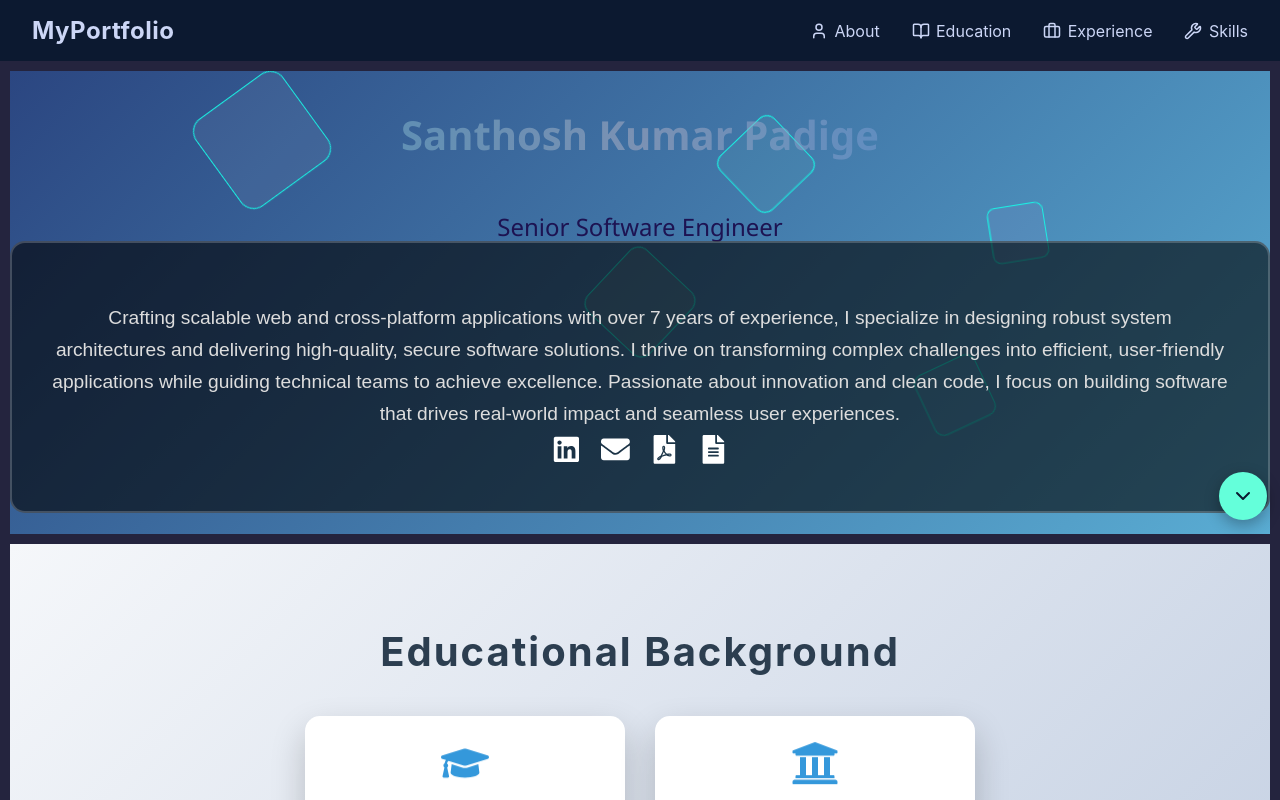
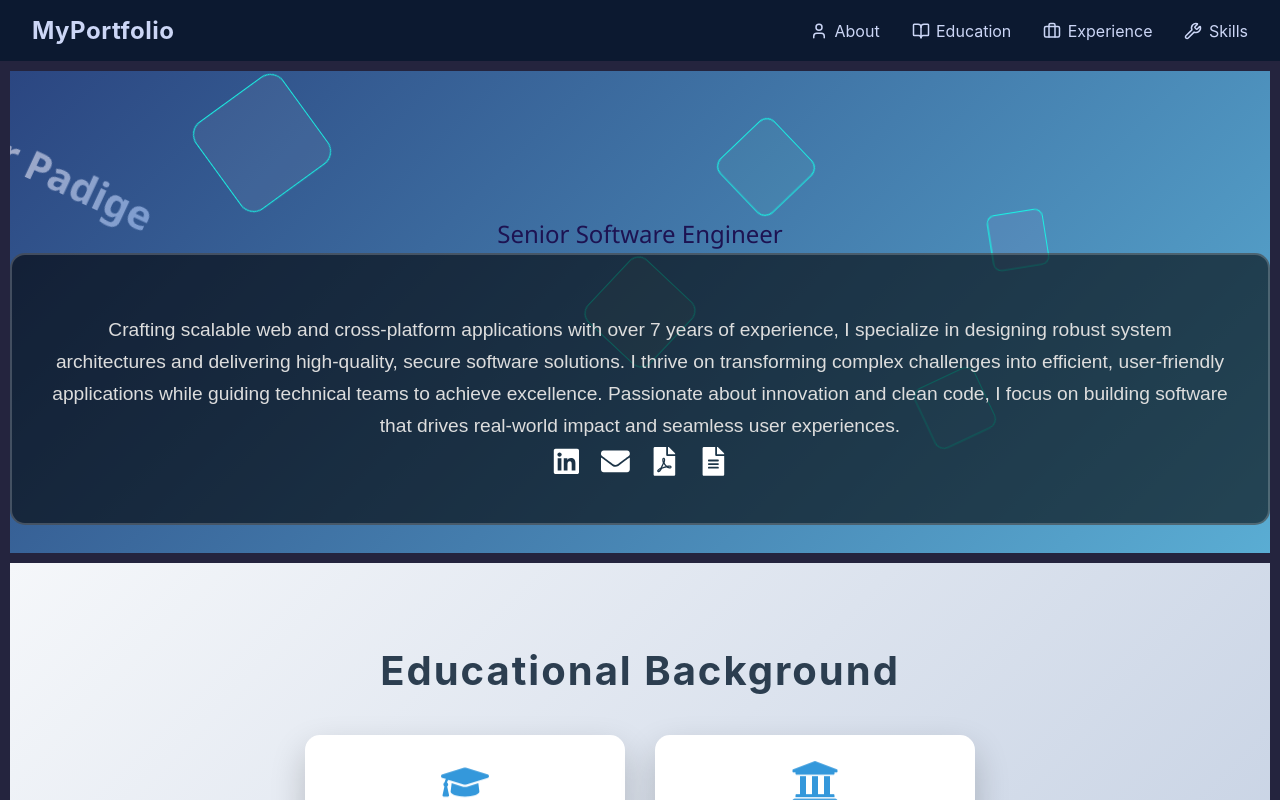
Before and after one commit to santhosh4padige/my-portfolio, a React (Create React App) app: page / in a window 1280 px wide. Shown: the top 800 px of the page. Built offline with nearby package versions, Linux system fonts and the light colour scheme.

Commit message:
Style error fixed

```diff
--- a/public/index.html
+++ b/public/index.html
@@ -10,7 +10,7 @@
 
 <body>
   <noscript>You need to enable JavaScript to run this app.</noscript>
-  <div id="root" style="    overflow: hidden;"></div>
+  <div id="root" style="overflow: hidden;"></div>
 </body>
 
 </html>
--- a/src/app.css
+++ b/src/app.css
@@ -181,10 +181,10 @@ body.light .menu-icon span {
 /* Common button style */
 .scroll-btn {
   position: relative;
-  background: var(--primary);
+  background: rgb(92, 92, 214);
   /* Primary theme color */
   border: none;
-  color: var(--dark-bg);
+  color: white;
   width: 48px;
   height: 48px;
   border-radius: 50%;
@@ -197,16 +197,7 @@ body.light .menu-icon span {
   box-shadow: 0 5px 15px rgba(0, 0, 0, 0.3);
 }
 
-/* Hover effects */
-.scroll-btn:hover {
-  transform: scale(1.2);
-  /* Slight pop effect */
-  background: var(--light-text);
-  /* Light color on hover */
-  color: var(--dark-bg);
-  /* Icon color changes */
-  box-shadow: 0 8px 25px rgba(0, 0, 0, 0.4);
-}
+
 
 /* Tooltip styling */
 .scroll-btn .tooltip-text {
--- a/src/components/About.css
+++ b/src/components/About.css
@@ -184,9 +184,9 @@
   -webkit-background-clip: text;
   background-clip: text;
   display: inline-block;
-  animation: shimmer 5s linear infinite, slideUp 5s ease-out forwards;
-  opacity: 0;
-  transform: translateY(20px);
+  animation: shimmer 5s linear infinite;
+  opacity: 1;
+  transform: none;
 }
 
 /* Caption styling */
@@ -195,7 +195,7 @@
   font-size: 1.5rem;
   font-weight: 500;
   color: #1d1352;
-  margin-top: 10px;
+  margin-bottom: 10px;
   display: inline-block;
   transition: transform 0.3s, color 0.3s;
 }
@@ -219,8 +219,12 @@
 
 /* Gradient shimmer animation */
 @keyframes shimmer {
-  0% { background-position: 0 0; }
-  100% { background-position: 200% 0; }
+  0% {
+    background-position: 200% 0;
+  }
+  100% {
+    background-position: -200% 0;
+  }
 }
 
 /* Responsive */
--- a/src/components/ScrollNav.js
+++ b/src/components/ScrollNav.js
@@ -1,66 +1,97 @@
 import { useEffect, useState } from "react";
-import { User, BookOpen, Briefcase, Wrench, ChevronUp, ChevronDown } from "lucide-react";
+import { ChevronUp, ChevronDown } from "lucide-react";
+
+const sections = [
+  { id: "about" },
+  { id: "education" },
+  { id: "experience" },
+  { id: "skills" },
+];
 
 export default function ScrollNav() {
-  const sections = [
-    { id: "about", label: "About", icon: User },
-    { id: "education", label: "Education", icon: BookOpen },
-    { id: "experience", label: "Experience", icon: Briefcase },
-    { id: "skills", label: "Skills", icon: Wrench },
-  ];
+  const [currentSection, setCurrentSection] = useState(0);
+  const [lastSectionVisible, setLastSectionVisible] = useState(false);
 
-  const [currentSection, setCurrentSection] = useState(0);
+  const scrollOffset = 80; // adjust this if you have a taller fixed header
 
+  // 🔸 Intersection Observer to track current section
   useEffect(() => {
-    const sectionElements = sections.map((s) => document.getElementById(s.id));
-
+    const sectionEls = sections.map((s) => document.getElementById(s.id));
     const observer = new IntersectionObserver(
       (entries) => {
-        const visibleEntry = entries.find((entry) => entry.isIntersecting);
-        if (visibleEntry) {
-          const index = sectionElements.indexOf(visibleEntry.target);
-          setCurrentSection(index);
-        }
+        entries.forEach((entry) => {
+          if (entry.isIntersecting) {
+            const idx = sectionEls.indexOf(entry.target);
+            setCurrentSection(idx);
+          }
+        });
       },
       { threshold: 0.6 }
     );
+    sectionEls.forEach((el) => el && observer.observe(el));
+    return () => observer.disconnect();
+  }, []);
 
-    sectionElements.forEach((el) => el && observer.observe(el));
+  // 🔸 Track if the last section is fully visible
+  useEffect(() => {
+    const last = document.getElementById(sections[sections.length - 1].id);
+    if (!last) return;
+    const observer = new IntersectionObserver(
+      ([entry]) => setLastSectionVisible(entry.isIntersecting),
+      { threshold: 0.8 }
+    );
+    observer.observe(last);
+    return () => observer.disconnect();
+  }, []);
 
-    return () => observer.disconnect();
-  }, [sections]);
-
+  // 🔸 Smooth scroll with offset
   const scrollToSection = (index) => {
     const el = document.getElementById(sections[index].id);
-    if (el) el.scrollIntoView({ behavior: "smooth" });
+    if (!el) return;
+
+    const y = el.offsetTop - scrollOffset;
+    window.scrollTo({
+      top: y,
+      behavior: "smooth",
+    });
   };
 
-  const isLastSectionVisible = () => {
-    const last = document.getElementById(sections[sections.length - 1].id);
-    if (!last) return false;
-    const rect = last.getBoundingClientRect();
-    return rect.top >= 0 && rect.bottom <= window.innerHeight;
+  const handlePrev = () => {
+    if (currentSection > 0) scrollToSection(currentSection - 1);
   };
+
+  const handleNext = () => {
+    if (currentSection < sections.length - 1) scrollToSection(currentSection + 1);
+  };
+
+  // 🔸 Keyboard listener — ✅ cleaned up, no ESLint warnings
+  useEffect(() => {
+    const handleKey = (e) => {
+      if (e.key === "ArrowUp" && currentSection > 0) {
+        scrollToSection(currentSection - 1);
+      }
+      if (e.key === "ArrowDown" && currentSection < sections.length - 1) {
+        scrollToSection(currentSection + 1);
+      }
+    };
+
+    window.addEventListener("keydown", handleKey);
+    return () => window.removeEventListener("keydown", handleKey);
+  }, [currentSection]);
 
   return (
     <div className="scroll-nav">
       {currentSection > 0 && (
-        <button
-          className="scroll-btn up"
-          onClick={() => scrollToSection(currentSection - 1)}
-        >
+        <button className="scroll-btn up" onClick={handlePrev}>
           <ChevronUp size={24} />
-          <span className="tooltip-text">Previous</span>
+          <span className="tooltip-text">Previous Section</span>
         </button>
       )}
 
-      {!isLastSectionVisible() && currentSection < sections.length - 1 && (
-        <button
-          className="scroll-btn down"
-          onClick={() => scrollToSection(currentSection + 1)}
-        >
+      {!lastSectionVisible && currentSection < sections.length - 1 && (
+        <button className="scroll-btn down" onClick={handleNext}>
           <ChevronDown size={24} />
-          <span className="tooltip-text">Next</span>
+          <span className="tooltip-text">Next Section</span>
         </button>
       )}
     </div>
```
